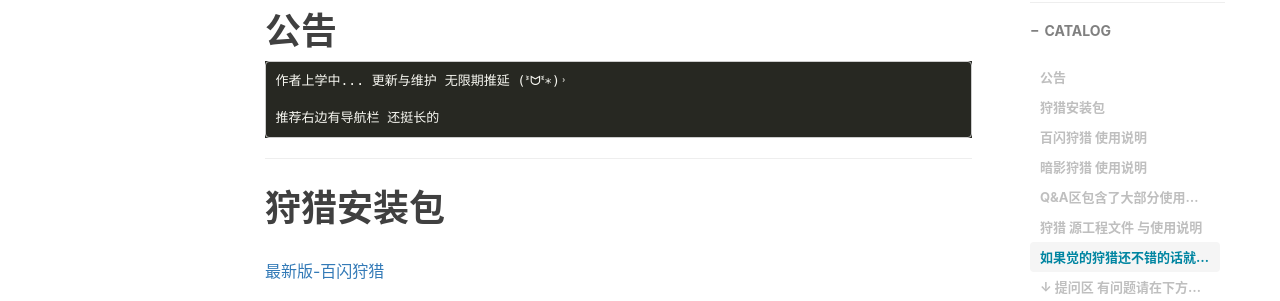
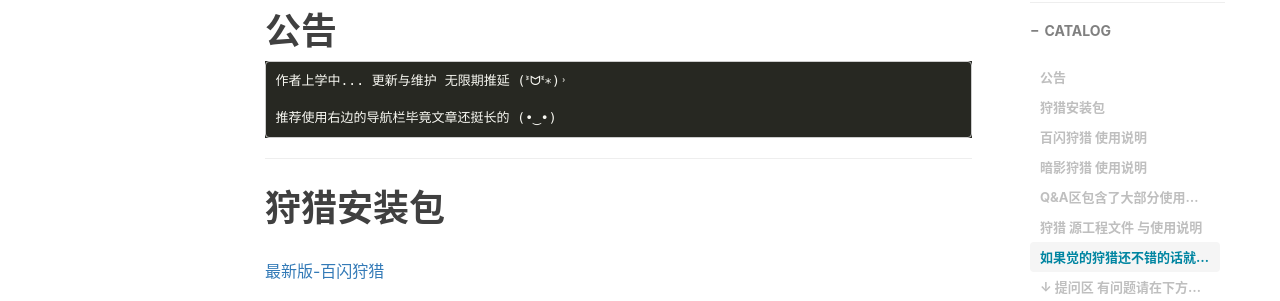
Before and after one commit to DeSoiat/DESOIAT.GITHUB.IO, a Jekyll site: the page built from _posts/2022-08-26-Pokemon Go.md, in a window 1280 px wide. Shown: the part 603-904 px from the top of the page. Built offline with Jekyll 4.4.1, drawn with Linux system fonts in a browser that asks for light colours; nearby versions of some CDN libraries; comment, search, counter and statistics services are not loaded.

Commit message:
Update 2022-08-26-Pokemon Go.md

```diff
--- a/_posts/2022-08-26-Pokemon Go.md
+++ b/_posts/2022-08-26-Pokemon Go.md
@@ -15,7 +15,7 @@ tags:
 
     作者上学中... 更新与维护 无限期推延 (ᕑᗢᓫ∗)˒
 
-    推荐右边有导航栏 还挺长的
+    推荐使用右边的导航栏毕竟文章还挺长的 (•‿•)
 
 ---
 
```
